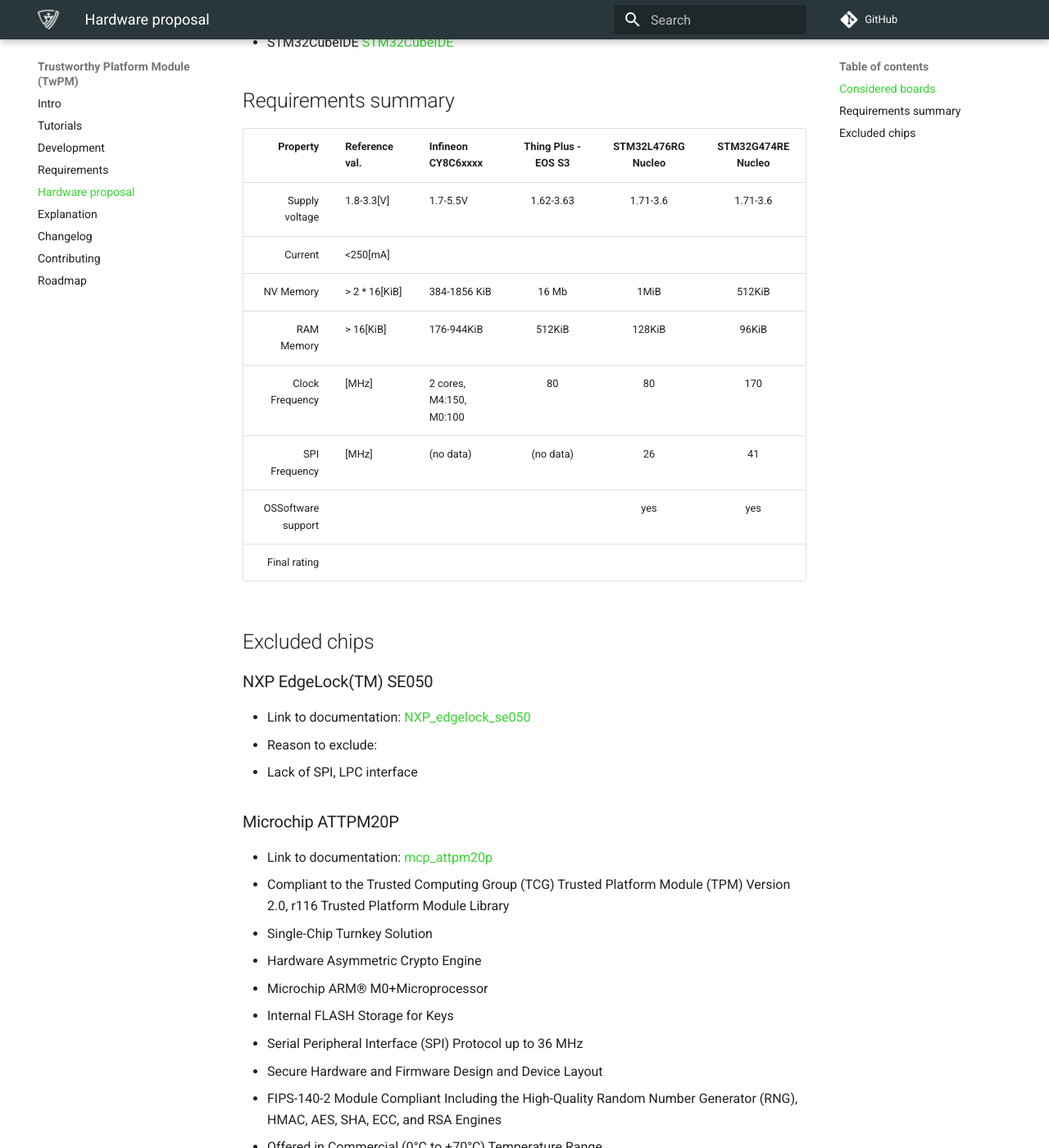
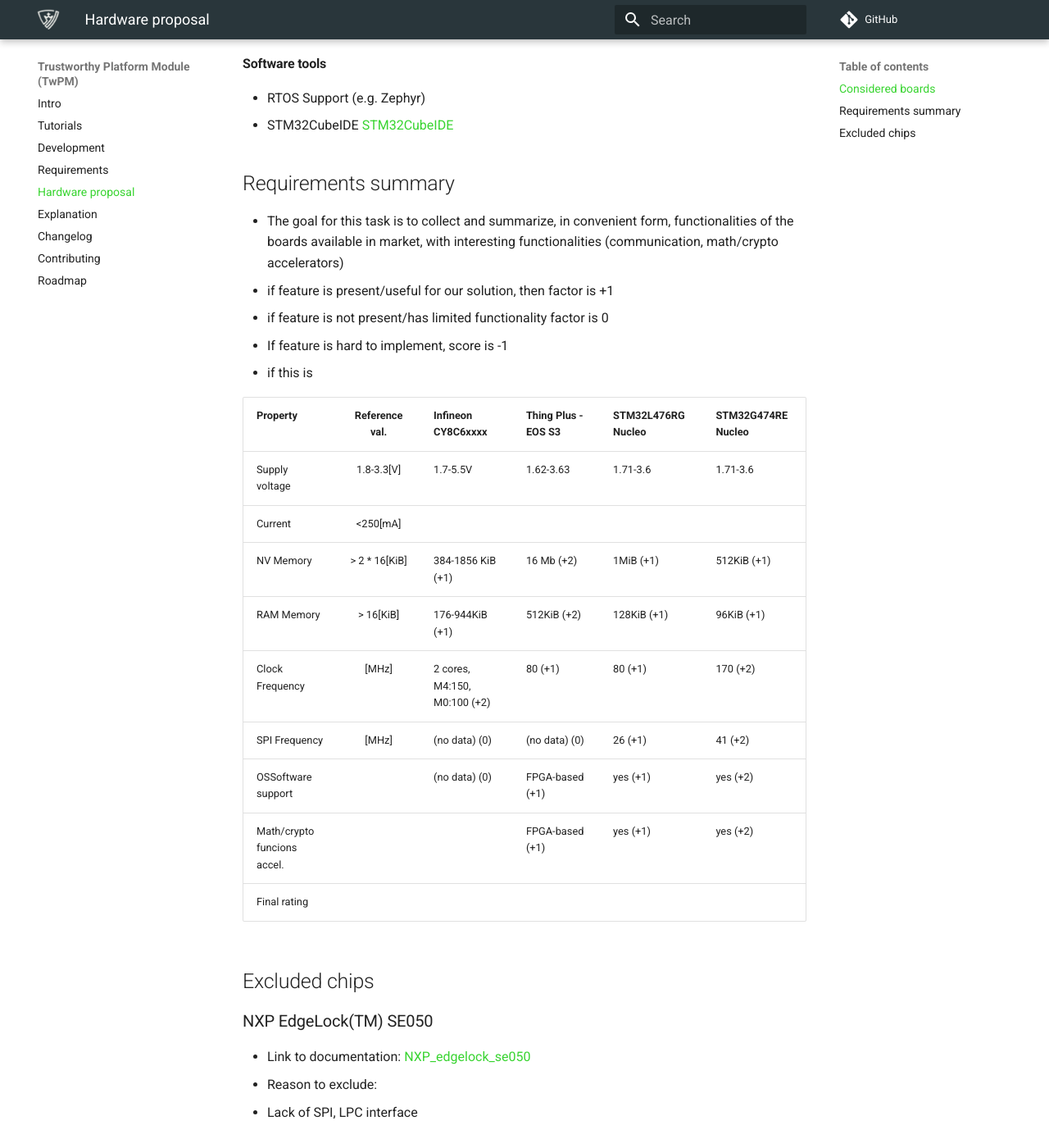
Before and after one commit to Dasharo/twpm-docs, an MkDocs documentation site: the page built from docs/requirements/hardware-proposal.md, in a window 1280 px wide and 1400 px high, scrolled down 3066 px. Shown: the whole window at 82% size. Built offline with MkDocs 1.6.1 and Material for MkDocs 9.7.7, drawn with Linux system fonts in a browser that asks for light colours; comment, search, counter and statistics services are not loaded; some of the changed text lies outside the part shown.

Commit message:
hardware-proposal.md: Add factor for properties
Signed-off-by: Karol Zmyslowski <karol.zmyslowski@3mdeb.com>

```diff
--- a/docs/requirements/hardware-proposal.md
+++ b/docs/requirements/hardware-proposal.md
@@ -19,9 +20,7 @@
 
 #### SPI Slave Frequency
 
-TODO: Implement text
-
-???
+(no information)
 
 #### Cryptographic accelerators
 
@@ -33,20 +32,22 @@
 
 ### SparkFun QuickLogic Thing Plus - EOS S3
 
-* [Documentation](QuickLogic Thing Plus - EOS S3 Datasheet)(https://www.sparkfun.com/products/17273)
+* [QuickLogic Thing Plus - EOS S3 Datasheet](https://www.sparkfun.com/products/17273)
 * CPU
   * eFPGA-enabled ARM Cortex©-M4F MCU
-* Flash: 16 Mb NOR
-* RAM: up to 512KiB
+* Memory
+  * Flash: 16 Mb NOR
+  * RAM: up to 512KiB
+* Interfaces: FPGA-based solution
 * Voltage range: 1.7 to 3.6V
 
 #### SPI Slave Frequency
 
-* FPGA based solution
+* FPGA-based solution
 
 #### Cryptographic accelerators
 
-* FPGA based solution
+* FPGA-based solution
 
 #### Software tools
 
@@ -118,15 +120,24 @@
 
 ## Requirements summary
 
+* The goal for this task is to collect and summarize, in convenient form,
+functionalities of the boards available in market, with interesting
+functionalities (communication, math/crypto accelerators)
+* if feature is present/useful for our solution, then factor is +1
+* if feature is not present/has limited functionality factor is 0
+  * If feature is hard to implement, score is -1
+* if this is
+
 |Property			|Reference val.	|Infineon CY8C6xxxx		|Thing Plus - EOS S3	|STM32L476RG Nucleo	|STM32G474RE Nucleo	|
-|------------------------------:|---------------|:------------------------------|:---------------------:|:---------------------:|:---------------------:|
+|:------------------------------|:-------------:|:------------------------------|:----------------------|:----------------------|:----------------------|
 |Supply voltage			|1.8-3.3[V]	|1.7-5.5V			|1.62-3.63		|1.71-3.6		|1.71-3.6		|
 |Current  			|<250[mA]	|				|			|			|			|
-|NV Memory 			|> 2 * 16[KiB]	|384-1856 KiB			|16 Mb			|1MiB			|512KiB			|
-|RAM Memory 			|> 16[KiB]	|176-944KiB			|512KiB			|128KiB			|96KiB			|
-|Clock Frequency 		|[MHz]		|2 cores, M4:150, M0:100	|80			|80			|170			|
-|SPI Frequency 			|[MHz]		|(no data)			|(no data)		|26			|41			|
-|OSSoftware support		|		|				|			|yes			|yes			|
+|NV Memory 			|> 2 * 16[KiB]	|384-1856 KiB		(+1)	|16 Mb		(+2)	|1MiB		(+1)	|512KiB		(+1)	|
+|RAM Memory 			|> 16[KiB]	|176-944KiB		(+1)	|512KiB		(+2)	|128KiB		(+1)	|96KiB		(+1)	|
+|Clock Frequency 		|[MHz]		|2 cores, M4:150, M0:100  (+2)	|80		(+1)	|80		(+1)	|170		(+2)	|
+|SPI Frequency 			|[MHz]		|(no data)		(0)	|(no data)	(0)	|26		(+1)	|41		(+2)	|
+|OSSoftware support		|		|(no data)		(0)	|FPGA-based	(+1)	|yes		(+1)	|yes		(+2)	|
+|Math/crypto funcions accel.	|		|				|FPGA-based	(+1)	|yes		(+1)	|yes		(+2)	|
 |Final rating			|		|				|			|			|			|
 
 ## Excluded chips
```
Also changed, not shown: other parts of docs/requirements/hardware-proposal.md (+11 -9 lines).
